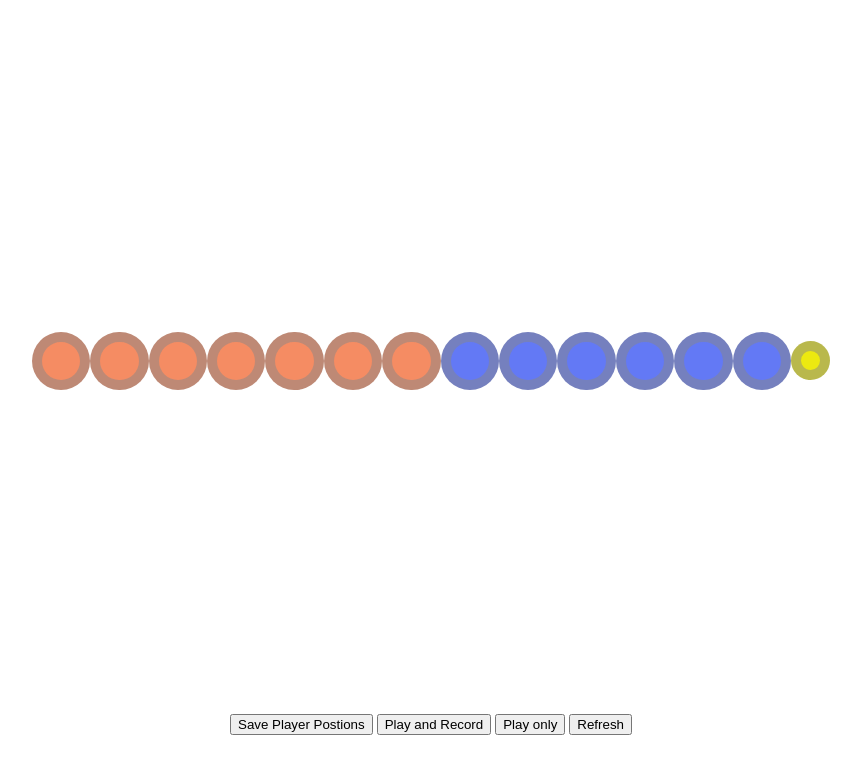
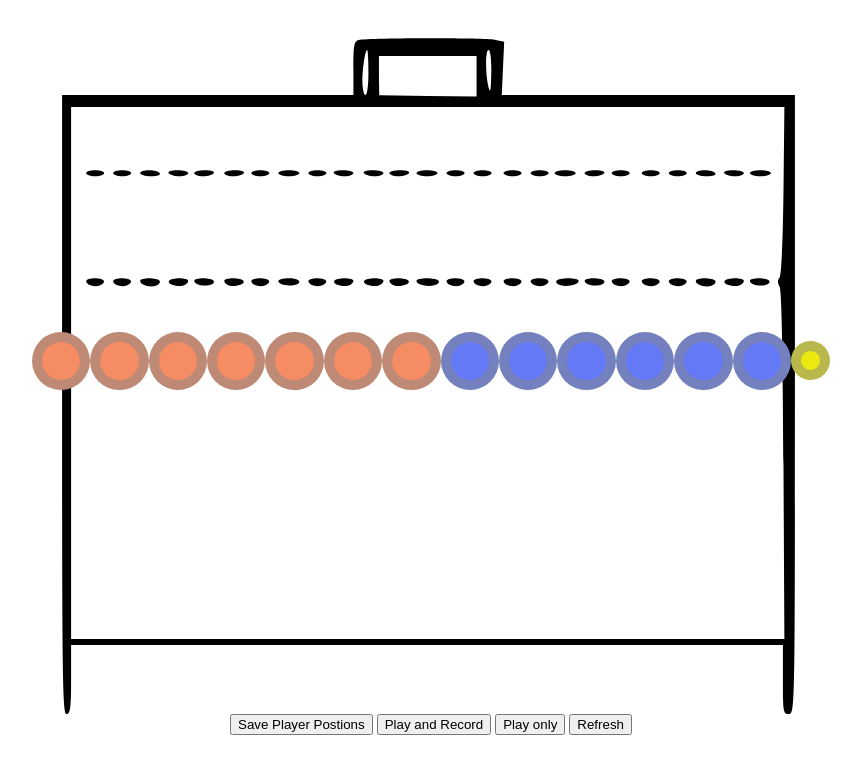
Before and after one commit to Nolewp/waterpolo, a plain HTML site: page index.html in a window 1280 px wide. Shown: the whole page, without its empty margins (209-1070 px from the left). Drawn offline with Linux system fonts and the light colour scheme; the site is published under a folder, as on GitHub Pages, so addresses that start at the root find nothing.

Commit message:
reorganized added favicon

```diff
--- a/dots/index.html
+++ b/index.html
@@ -5,7 +5,8 @@
         content="width=device-width,
         initial-scale=1.0,
         user-scalable=no" />
-  <title>Drag/Drop/Bounce</title>
+  <link rel="SHORTCUT ICON" href="wpball.png" type="image/x-icon" />
+  <title>Wtaer Polo Whiteboard</title>
     <link rel="stylesheet" href="style.css">
 </head>
 
--- a/dots/style.css
+++ b/style.css
@@ -3,7 +3,7 @@
 #container {
 	width: 100%;
 	height: 90%;
-	background-image: url(/dots/field3.svg);
+	background-image: url(./field3.svg);
 	background-repeat: no-repeat;
 	background-size:contain;
 	background-position: center;
```
Also changed, not shown: field.svg (renamed from dots/field.svg), field2.svg (renamed from dots/field2.svg), field3.svg (renamed from dots/field3.svg), main.js (renamed from dots/main.js), red-dot-.webp (renamed from dots/red-dot-.webp), waterpoloball.png (added), wpball.png (added).
